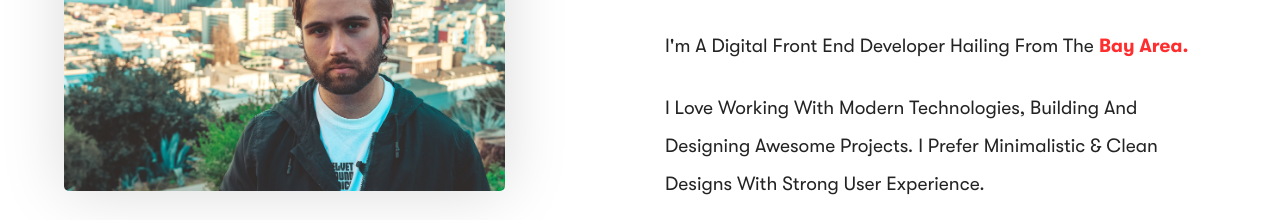
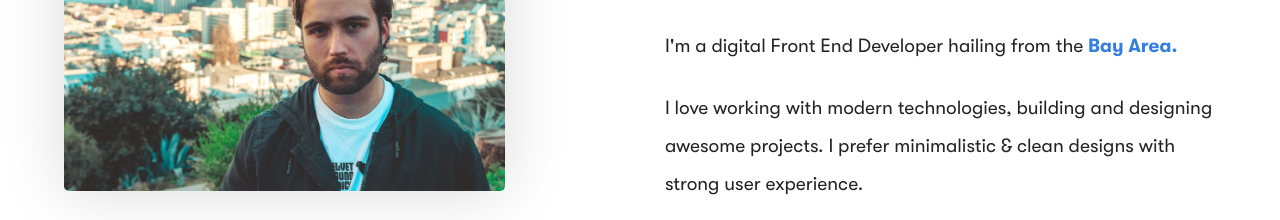
Before and after one commit to jacklmbrt07/gatsby-portfolio, a Gatsby site: page / in a window 1280 px wide. Shown: the part 321-541 px from the top of the page. Built offline with nearby package versions, Linux system fonts and the light colour scheme; Gatsby itself is replaced by a stand-in of ours.

Commit message:
changed primary color

```diff
--- a/src/components/about/style.js
+++ b/src/components/about/style.js
@@ -28,7 +28,6 @@ export const Text = styled.p`
   font-size: 1.2rem;
   line-height: 2;
   color: #232323;
-  text-transform: capitalize;
   a {
     color: #3F51B5;
     text-decoration: underline;
--- a/src/data/variables.js
+++ b/src/data/variables.js
@@ -1,6 +1,6 @@
 
 export default {
-  primary: "#ff2d2d",
+  primary: "#357edd",
   inverse: "#fff",
   // colors
   darkGrey: "#333447",
```
Also changed, not shown: README.md (deleted).
